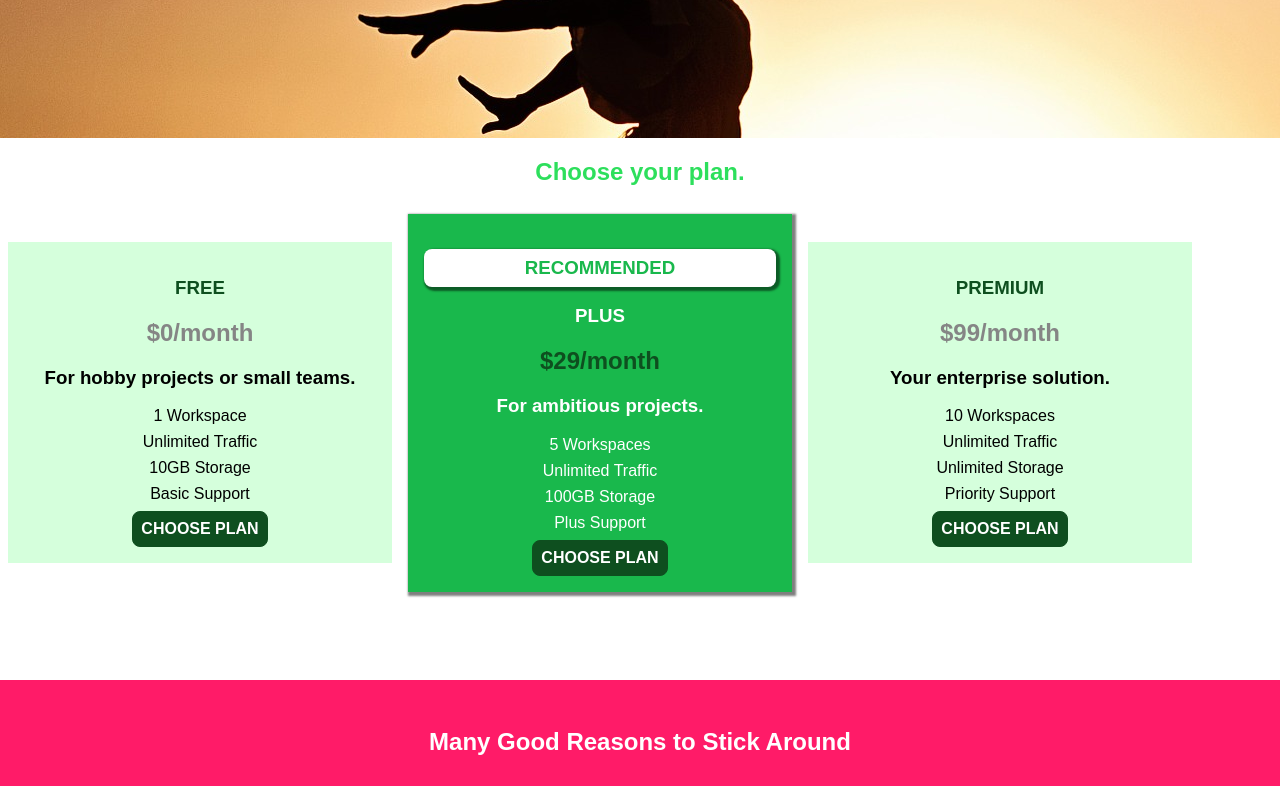
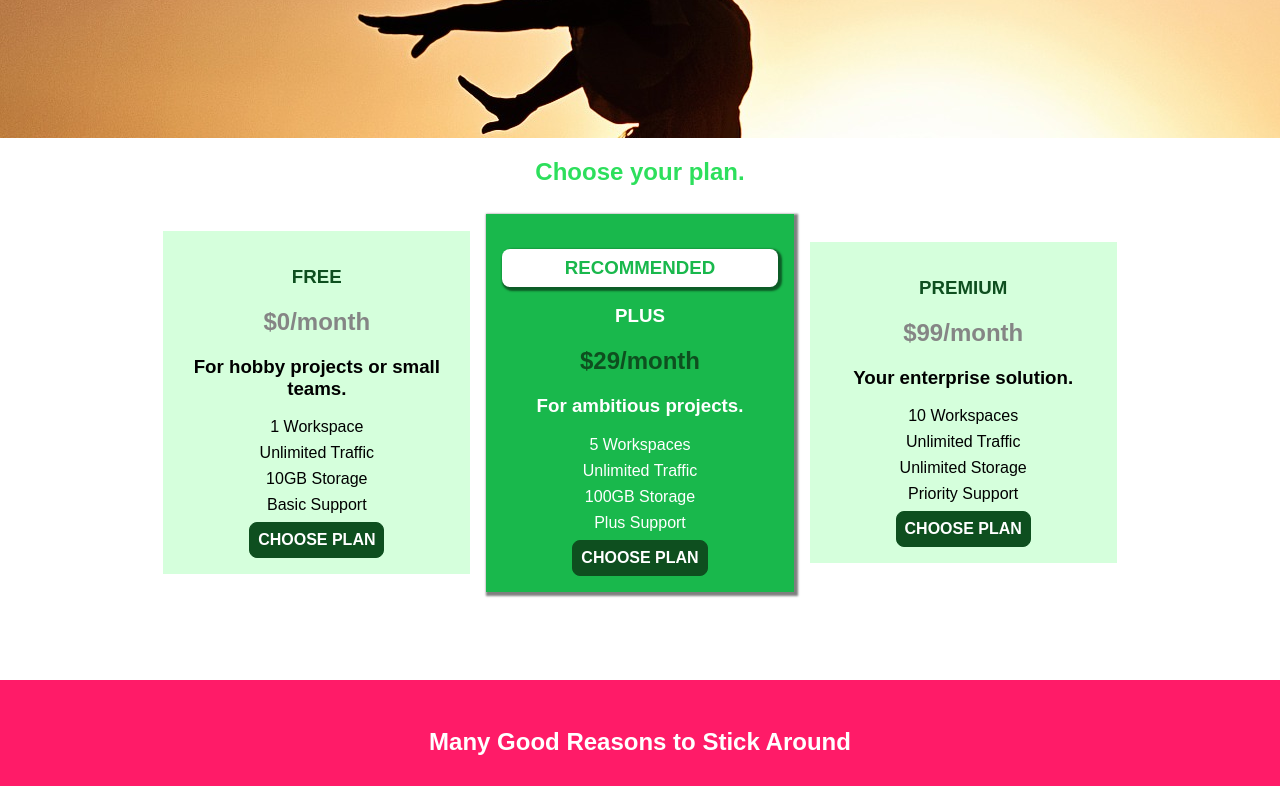
Before and after one commit to passakornsdev/angular-examination, an Angular app: page /css/home in a window 1280 px wide. Shown: the part 432-1218 px from the top of the page. Built offline with nearby package versions, Linux system fonts and the light colour scheme.

Commit message:
center packages box

```diff
--- a/src/app/modules/learning-css/pages/home/home.component.css
+++ b/src/app/modules/learning-css/pages/home/home.component.css
@@ -13,6 +13,12 @@
 #product-overview h1 {
   color: white;
   font-family: "Anton", sans-serif;
+}
+
+.plan__list {
+  width: 80%;
+  margin: auto;
+  text-align: center;
 }
 
 .plan {
--- a/src/app/modules/learning-css/pages/home/home.component.html
+++ b/src/app/modules/learning-css/pages/home/home.component.html
@@ -3,7 +3,7 @@
 </section>
 <section id="plans">
   <h1 class="section-title">Choose your plan.</h1>
-  <div>
+  <div class="plan__list">
     <article class="plan">
       <h1 class="plan__title">FREE</h1>
       <h2 class="plan__price">$0/month</h2>
```
